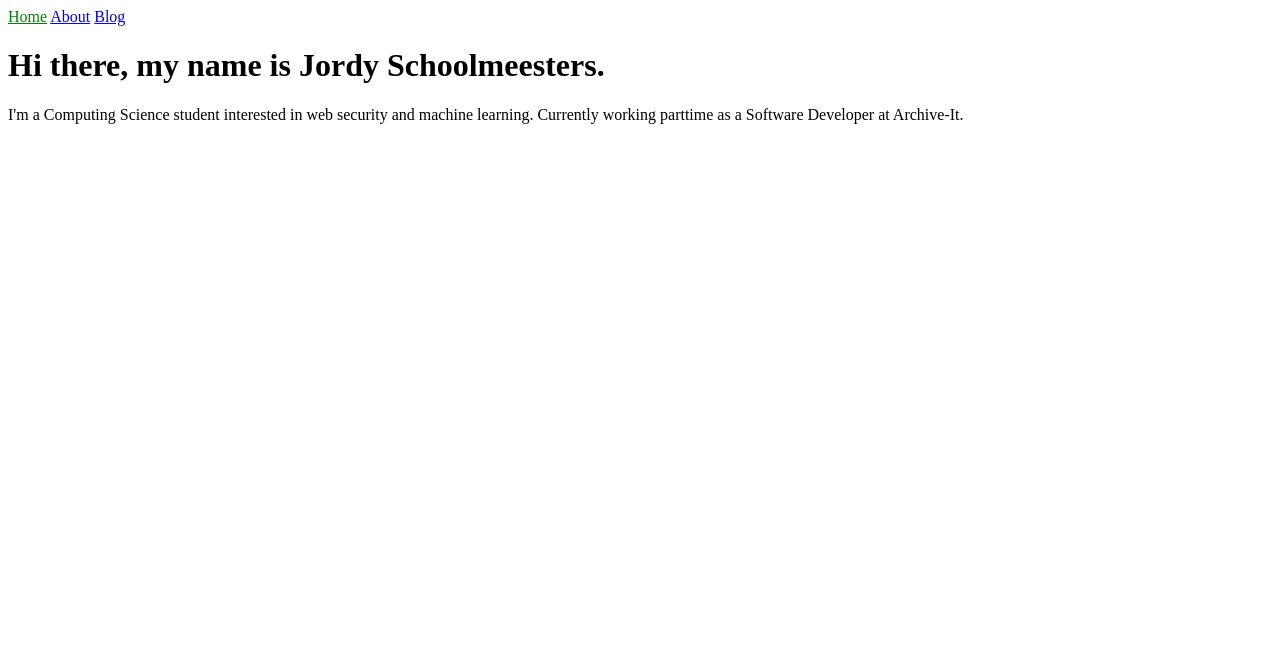
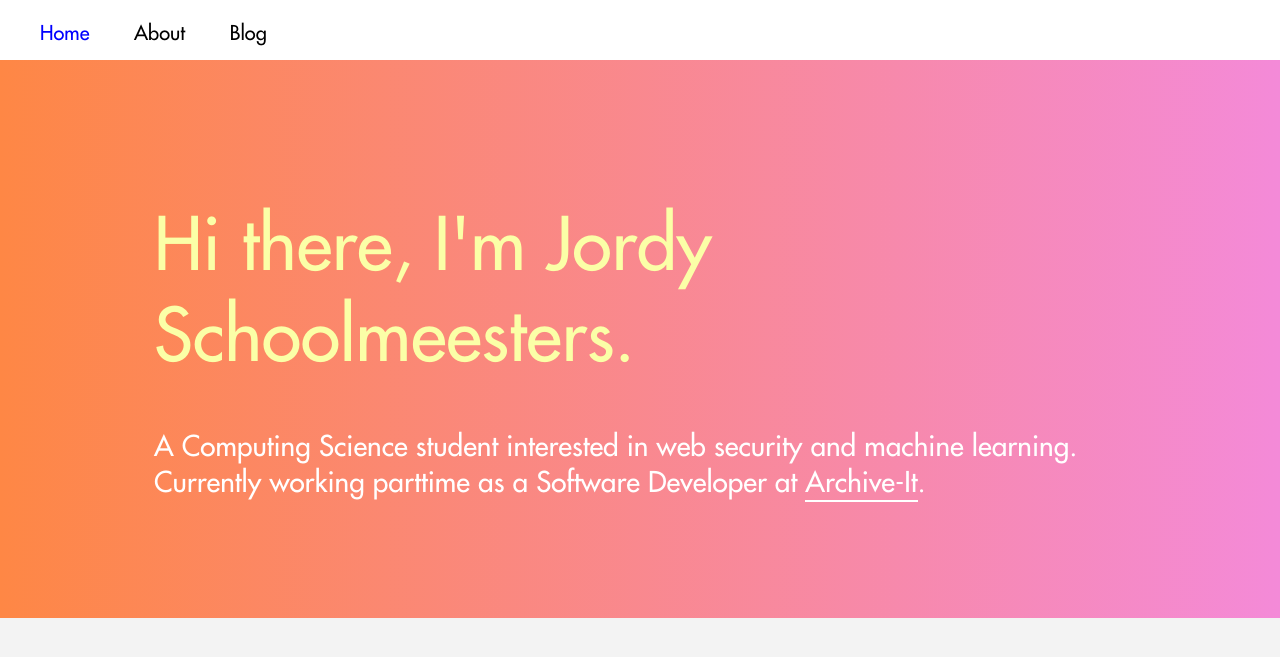
Before and after one commit to jschoolmeesters/portfolio, a Jekyll site: the page built from index.md, in a window 1280 px wide. Shown: the top 657 px of the page. Built offline with Jekyll 4.4.1, drawn with Linux system fonts in a browser that asks for light colours.

Commit message:
index draft

```diff
--- a/_includes/navigation.html
+++ b/_includes/navigation.html
@@ -1,5 +1,5 @@
 <nav>
   {% for item in site.data.navigation %}
-    <a href="{{ item.link }}" {% if page.url == item.link %}class="current"{% endif %}>{{ item.name }}</a>
+    <a href="{{ item.link }}" {% if page.url == item.link and page.Title != "Home" %}class="current"{% endif %}>{{ item.name }}</a>
   {% endfor %}
 </nav>
--- a/_layouts/default.html
+++ b/_layouts/default.html
@@ -6,7 +6,11 @@
     <link rel="stylesheet" href="/assets/css/styles.css">
   </head>
   <body>
-    {% include navigation.html %}
-    {{ content }}
+    <div class="main">
+        {% include navigation.html %}
+      <div class="page">
+        {{ content }}
+      </div>
+    </div>
   </body>
 </html>
--- /dev/null
+++ b/_sass/abstracts/_colors.scss
@@ -0,0 +1,4 @@
+$clr-grey-0: #000;
+$clr-grey-5: #F3F3F3;
+
+$clr-primary-3: blue;
--- /dev/null
+++ b/_sass/abstracts/_variables.scss
@@ -0,0 +1,5 @@
+$fs-s: 1.25rem;
+$fs-m: 1.5rem;
+$fs-ml: 1.75rem;
+$fs-l: 2rem;
+$fs-xl: 4.5rem;
--- /dev/null
+++ b/_sass/components/_nav.scss
@@ -0,0 +1,14 @@
+.current {
+  color: $clr-primary-3;
+}
+
+nav {
+  position: relative;
+  width: 100%;
+  margin-bottom: 1.25rem;
+  height: 1.25rem;
+
+  a {
+    margin-left: 2.5rem;
+  }
+}
--- /dev/null
+++ b/_sass/layouts/_main.scss
@@ -0,0 +1,11 @@
+.main {
+  background: #fff;
+  padding-top: 1.25rem;
+}
+
+@media (min-width: 1600px) {
+  .main {
+    max-width: 100rem;
+    margin: 0 auto;
+  }
+}
--- /dev/null
+++ b/_sass/layouts/_page.scss
@@ -0,0 +1,7 @@
+.page {
+  overflow: auto;
+  position: relative;
+  width: 1600px;
+  max-width: 100vw;
+  background-image: linear-gradient(to right, #fe8745 0, #f48ad8 100%);
+}
--- a/_sass/main.scss
+++ b/_sass/main.scss
@@ -1,3 +1,17 @@
-.current {
-  color: green;
+@import 'abstracts/colors';
+@import 'abstracts/variables';
+
+@import 'components/nav';
+
+@import 'layouts/main';
+@import 'layouts/page';
+
+@import 'pages/index';
+
+@import 'theme/base';
+
+@font-face {
+  font-family: 'futura';
+  font-style: normal;
+  src: local('futura'), url('../fonts/futura.otf') format('opentype');
 }
--- /dev/null
+++ b/_sass/pages/_index.scss
@@ -0,0 +1,20 @@
+.intro-wrapper {
+  max-width: 1100px;
+  margin: auto;
+  position: relative;
+  padding: 10vh 5vw;
+
+  p {
+    font-size: $fs-ml;
+    color: #fff;
+
+    a {
+      color: #fff;
+      font-size: $fs-ml;
+      border-bottom: 2px solid #fff;
+      &:hover {
+        border-bottom: 2px dashed #fff;
+      }
+    }
+  }
+}
--- /dev/null
+++ b/_sass/theme/_base.scss
@@ -0,0 +1,36 @@
+html {
+  font-size: 100%;
+  color: $clr-grey-0;
+  font-family: 'futura', sans-serif;
+}
+
+body {
+  margin: 0;
+  background: $clr-grey-5;
+}
+
+* {
+  box-sizing: border-box;
+}
+
+h1 {
+  font-weight: 500;
+  color: #FBFFA7;
+  font-size: $fs-xl;
+}
+
+p {
+  font-size: $fs-s;
+  color: $clr-grey-0;
+  font-size: $fs-xl;
+}
+
+a {
+  color: $clr-grey-0;
+  font-size: $fs-s;
+  text-decoration: none;
+}
+
+a.current {
+  color: $clr-primary-3;
+}
--- a/index.md
+++ b/index.md
@@ -2,5 +2,7 @@
 layout: default
 title: Home
 ---
-<h1>Hi there, my name is Jordy Schoolmeesters.</h1>
-<p>I'm a Computing Science student interested in web security and machine learning. Currently working parttime as a Software Developer at Archive-It.</p>
+<div class="intro-wrapper">
+  <h1>Hi there, I'm Jordy Schoolmeesters.</h1>
+  <p>A Computing Science student interested in web security and machine learning.<br>Currently working parttime as a Software Developer at <a>Archive-It</a>.</p>
+</div>
```
Also changed, not shown: assets/fonts/Futura Medium.otf (added), assets/fonts/futura.otf (added).
